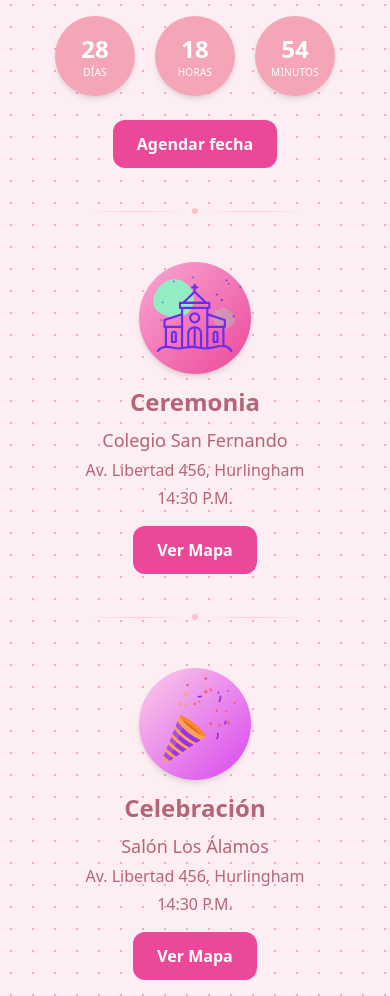
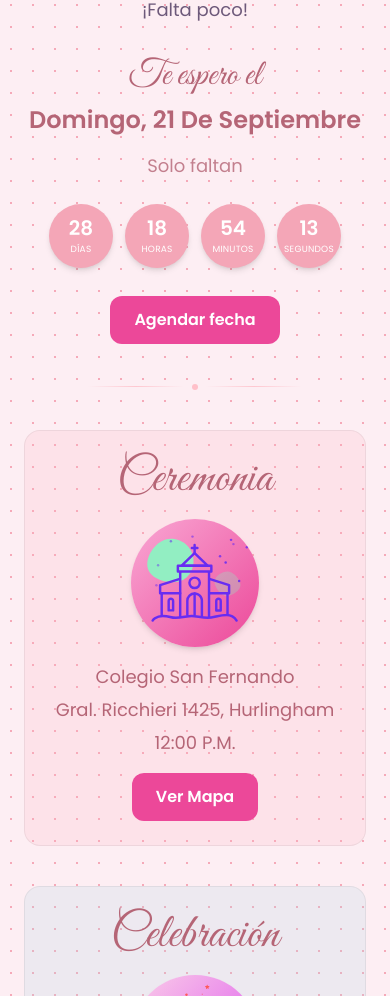
Before and after one commit to mmmedina/invitacion-comunion, a React (Vite) app: page / in a window 390 px wide. Shown: the part 1004-2000 px from the top of the page. Built offline with nearby package versions, Linux system fonts and the light colour scheme.

Commit message:
new changes

```diff
--- a/src/Invitation.tsx
+++ b/src/Invitation.tsx
@@ -13,12 +13,12 @@ const INVITE = {
   duracionMin: 60,
   portada: '/Bautismo Chofi-31.jpg',
   colores: {
-    fondo: '#fff7f9', // rosa muy suave de fondo
-    papel: '#fdeef3', // rosa pálido para las secciones
-    primario: '#b56576', // rosado oscuro pastel (para textos principales)
-    secundario: '#6d597a', // violeta apagado pastel (para contraste)
-    rosa: '#f4a6b7', // para countdown circles
-    rosaBtn: '#ec4899', // rosa sólido botones
+    fondo: '#fff7f9',
+    papel: '#fdeef3',
+    primario: '#b56576',
+    secundario: '#6d597a',
+    rosa: '#f4a6b7',
+    rosaBtn: '#ec4899',
     rosaBtnHover: '#db2777',
     gradCerFrom: '#f9a8d4',
     gradCerTo: '#ec4899',
@@ -26,13 +26,18 @@ const INVITE = {
     gradCelTo: '#d946ef',
     gradDressFrom: '#c084fc',
     gradDressTo: '#7c3aed',
+    // pasteles súper suaves para los recuadros
+    pastelCer: 'rgba(255, 182, 193, 0.20)', // rosado muy tenue
+    pastelCel: 'rgba(173, 216, 230, 0.20)', // celeste muy tenue
+    pastelDress: 'rgba(221, 160, 221, 0.20)', // lavanda muy tenue
+    pastelBorder: 'rgba(0,0,0,0.06)',
   },
   ceremonia: {
     titulo: 'Ceremonia',
     lugar: 'Colegio San Fernando',
     fechaTexto: '12:00 P.M.',
     horaTexto: '12:00 P.M.',
-    direccion: 'Gral.Ricchieri 1425 Hurlingham',
+    direccion: 'Gral. Ricchieri 1425, Hurlingham',
     mapsQuery: 'Colegio San Fernando, Hurlingham',
   },
   celebracion: {
@@ -62,24 +67,30 @@ function useCountdown(target: Date) {
     );
     return () => clearInterval(id);
   }, [target]);
+
   const d = Math.floor(diff / (1000 * 60 * 60 * 24));
   const h = Math.floor((diff / (1000 * 60 * 60)) % 24);
   const m = Math.floor((diff / (1000 * 60)) % 60);
-  return { d, h, m };
+  const s = Math.floor((diff / 1000) % 60);
+  return { d, h, m, s };
 }
 
 function downloadICS() {
   const start = new Date(INVITE.fechaISO);
   const end = new Date(start.getTime() + INVITE.duracionMin * 60000);
-  const ics = `BEGIN:VCALENDAR\nVERSION:2.0\nPRODID:-//Invite//ES\nBEGIN:VEVENT\nUID:${crypto.randomUUID()}\nDTSTAMP:${
-    start.toISOString().replace(/[-:]/g, '').split('.')[0]
-  }Z\nDTSTART:${
-    start.toISOString().replace(/[-:]/g, '').split('.')[0]
-  }Z\nDTEND:${
-    end.toISOString().replace(/[-:]/g, '').split('.')[0]
-  }Z\nSUMMARY:Primera Comunión de ${INVITE.nombreNina}\nDESCRIPTION:${
-    INVITE.ceremonia.lugar
-  }\nLOCATION:${INVITE.ceremonia.lugar}\nEND:VEVENT\nEND:VCALENDAR`;
+  const ics = `BEGIN:VCALENDAR
+VERSION:2.0
+PRODID:-//Invite//ES
+BEGIN:VEVENT
+UID:${crypto.randomUUID()}
+DTSTAMP:${start.toISOString().replace(/[-:]/g, '').split('.')[0]}Z
+DTSTART:${start.toISOString().replace(/[-:]/g, '').split('.')[0]}Z
+DTEND:${end.toISOString().replace(/[-:]/g, '').split('.')[0]}Z
+SUMMARY:Primera Comunión de ${INVITE.nombreNina}
+DESCRIPTION:${INVITE.ceremonia.lugar}
+LOCATION:${INVITE.ceremonia.lugar}
+END:VEVENT
+END:VCALENDAR`;
   const url = URL.createObjectURL(new Blob([ics], { type: 'text/calendar' }));
   const a = document.createElement('a');
   a.href = url;
@@ -90,25 +101,36 @@ function downloadICS() {
   URL.revokeObjectURL(url);
 }
 
+// Formatea "Martes 13 de Septiembre"
+function fechaLargaEs(date: Date) {
+  const s = date.toLocaleDateString('es-AR', {
+    weekday: 'long',
+    day: 'numeric',
+    month: 'long',
+  });
+  return s.replace(/\b\p{L}/gu, (c) => c.toUpperCase());
+}
+
 const CountdownCircles: React.FC<{ date: Date }> = ({ date }) => {
-  const { d, h, m } = useCountdown(date);
+  const { d, h, m, s } = useCountdown(date);
   const items = [
     { v: d, label: 'Días' },
     { v: h, label: 'Horas' },
     { v: m, label: 'Minutos' },
+    { v: s, label: 'Segundos' },
   ];
   return (
-    <div className="flex justify-center gap-5 mt-6">
+    <div className="flex justify-center gap-3 mt-6 sm:gap-5 flex-nowrap">
       {items.map(({ v, label }) => (
         <div
           key={label}
-          className="w-20 h-20 sm:w-24 sm:h-24 rounded-full flex flex-col items-center justify-center shadow-md"
+          className="flex flex-col items-center justify-center w-16 h-16 rounded-full shadow-md sm:w-24 sm:h-24"
           style={{ backgroundColor: INVITE.colores.rosa }}
         >
-          <span className="text-2xl sm:text-3xl font-bold text-white">
+          <span className="text-xl font-bold text-white sm:text-3xl">
             {String(v).padStart(2, '0')}
           </span>
-          <span className="text-[10px] sm:text-xs uppercase tracking-wide text-white">
+          <span className="text-[9px] sm:text-xs uppercase tracking-wide text-white">
             {label}
           </span>
         </div>
@@ -117,41 +139,59 @@ const CountdownCircles: React.FC<{ date: Date }> = ({ date }) => {
   );
 };
 
-const IconLottieBubble: React.FC<{
-  anim?: unknown;
-  from: string;
-  to: string;
+// Tarjeta pastel para secciones con título ARRIBA e ícono más grande
+const SectionCard: React.FC<{
+  bg: string;
   title: string;
-}> = ({ anim, from, to, title }) => (
+  iconAnim: unknown;
+  gradFrom: string;
+  gradTo: string;
+  children: React.ReactNode;
+}> = ({ bg, title, iconAnim, gradFrom, gradTo, children }) => (
   <div
-    className="w-28 h-28 rounded-full overflow-hidden shadow-md mx-auto"
-    style={{ background: `linear-gradient(135deg, ${from}, ${to})` }}
+    className="p-6 mt-10 text-center border sm:mt-12 rounded-2xl sm:p-8"
+    style={{ background: bg, borderColor: INVITE.colores.pastelBorder }}
+  >
+    <h3
+      className="mb-4 text-5xl font-normal sm:text-6xl"
+      style={{ fontFamily: "'Great Vibes', cursive" }}
+    >
+      {title}
+    </h3>
+
+    <div
+      className="w-32 h-32 mx-auto overflow-hidden rounded-full shadow-md sm:w-36 sm:h-36"
+      style={{ background: `linear-gradient(135deg, ${gradFrom}, ${gradTo})` }}
       title={title}
     >
-    {anim ? (
+      {iconAnim ? (
         <Lottie
-        animationData={anim}
+          animationData={iconAnim}
           loop
           style={{ width: '100%', height: '100%' }}
         />
       ) : (
-      <div className="w-full h-full grid place-items-center text-white/80 text-xs px-3 text-center">
+        <div className="grid w-full h-full px-3 text-sm text-center place-items-center text-white/80">
           Animación {title}
         </div>
       )}
     </div>
+
+    <div className="mt-4">{children}</div>
+  </div>
 );
 
 const Divider: React.FC = () => (
-  <div className="my-10 flex items-center justify-center">
-    <div className="h-px w-24 bg-gradient-to-r from-transparent via-rose-300/50 to-transparent" />
+  <div className="flex items-center justify-center my-10">
+    <div className="w-24 h-px bg-gradient-to-r from-transparent via-rose-300/50 to-transparent" />
     <div className="mx-2 w-1.5 h-1.5 rounded-full bg-rose-300/60" />
-    <div className="h-px w-24 bg-gradient-to-r from-transparent via-rose-300/50 to-transparent" />
+    <div className="w-24 h-px bg-gradient-to-r from-transparent via-rose-300/50 to-transparent" />
   </div>
 );
 
 export default function Invitation() {
   const fecha = useMemo(() => new Date(INVITE.fechaISO), []);
+  const fechaBonita = useMemo(() => fechaLargaEs(fecha), [fecha]);
 
   return (
     <div
@@ -162,7 +202,7 @@ export default function Invitation() {
       }}
     >
       <div className="grid lg:grid-cols-2 h-auto lg:h-screen max-w-[1200px] mx-auto bg-white shadow-xl">
-        {/* PORTADA */}
+        {/* PORTADA (sin cambios de tamaño) */}
         <section
           className="relative grid place-items-center h-[100svh] min-h-[560px] lg:min-h-0"
           style={{
@@ -170,9 +210,9 @@ export default function Invitation() {
           }}
         >
           <div className="absolute inset-0 bg-gradient-to-b lg:bg-gradient-to-r from-black/15 to-black/55" />
-          <div className="relative z-10 text-center text-white px-6 py-8">
+          <div className="relative z-10 px-6 py-8 text-center text-white">
             <h1
-              className="text-6xl"
+              className="text-7xl"
               style={{ fontFamily: "'Great Vibes', cursive" }}
             >
               {INVITE.titulo}
@@ -184,8 +224,9 @@ export default function Invitation() {
               Sofía
             </p>
           </div>
+
           <div
-            className="absolute bottom-7 left-1/2 -translate-x-1/2 z-10 text-white/90 animate-bounce lg:hidden"
+            className="absolute z-10 -translate-x-1/2 bottom-7 left-1/2 text-white/90 animate-bounce lg:hidden"
             aria-hidden="true"
           >
             <svg
@@ -199,6 +240,7 @@ export default function Invitation() {
               <polyline points="6 9 12 15 18 9"></polyline>
             </svg>
           </div>
+
           <div
             className="pointer-events-none absolute bottom-0 left-0 right-0 h-6 rounded-t-[18px]"
             style={{ background: INVITE.colores.papel }}
@@ -214,69 +256,94 @@ export default function Invitation() {
             backgroundSize: '22px 22px',
           }}
         >
-          <div className="flex-1 overflow-y-auto px-6 py-6 lg:py-10">
-            <div className="max-w-[620px] mx-auto text-center">
-              <h2 className="text-3xl font-bold">¡Estás invitado!</h2>
+          <div className="flex-1 px-6 py-6 overflow-y-auto lg:py-10">
+            <div
+              className="max-w-[620px] mx-auto text-center text-[18px] sm:text-[19px] leading-relaxed"
+              style={{ fontFamily: "'Poppins', sans-serif" }}
+            >
+              <h2
+                className="text-6xl font-normal sm:text-6xl"
+                style={{ fontFamily: "'Great Vibes', cursive" }}
+              >
+                ¡Estás invitado!
+              </h2>
+
               <p
-                className="mt-2 text-lg sm:text-xl font-medium"
+                className="mt-3 sm:mt-4 text-[18px] sm:text-[20px] font-medium"
                 style={{ color: INVITE.colores.secundario }}
               >
                 Me encantaría que seas parte de este momento tan especial para
                 mí. ¡Falta poco!
               </p>
 
+              {/* Encabezados del countdown (más grandes) */}
+              <div className="mt-8">
+                <div
+                  className="text-4xl sm:text-5xl"
+                  style={{ fontFamily: "'Great Vibes', cursive" }}
+                >
+                  Te espero el
+                </div>
+                <div className="mt-2 text-2xl font-semibold sm:text-3xl">
+                  {fechaBonita}
+                </div>
+                <div className="mt-4 text-lg sm:text-xl opacity-80">
+                  Solo faltan
+                </div>
+
                 <CountdownCircles date={fecha} />
+              </div>
 
-              <div className="mt-6">
+              {/* Botón (tamaño fijo) */}
+              <div className="mt-7">
                 <button
                   onClick={downloadICS}
-                  className="px-6 py-3 rounded-xl font-semibold text-white transition"
+                  className="px-6 py-3 text-base font-semibold text-white rounded-xl"
                   style={{ backgroundColor: INVITE.colores.rosaBtn }}
                 >
                   Agendar fecha
                 </button>
               </div>
+
               <Divider />
 
               {/* CEREMONIA */}
-              <div className="mt-12 text-center">
-                <IconLottieBubble
-                  anim={ceremoniaAnim}
-                  from={INVITE.colores.gradCerFrom}
-                  to={INVITE.colores.gradCerTo}
-                  title="Ceremonia"
-                />
-                <h3 className="mt-3 text-2xl font-bold">
-                  {INVITE.ceremonia.titulo}
-                </h3>
-                <p className="mt-2 text-lg">{INVITE.ceremonia.lugar}</p>
-                <p className="mt-1">{INVITE.celebracion.direccion}</p>
-                <p className="mt-1">{INVITE.celebracion.fechaTexto}</p>
+              <SectionCard
+                bg={INVITE.colores.pastelCer}
+                title={INVITE.ceremonia.titulo}
+                iconAnim={ceremoniaAnim}
+                gradFrom={INVITE.colores.gradCerFrom}
+                gradTo={INVITE.colores.gradCerTo}
+              >
+                <p className="mt-2 text-lg sm:text-xl">
+                  {INVITE.ceremonia.lugar}
+                </p>
+                <p className="mt-1">{INVITE.ceremonia.direccion}</p>
+                <p className="mt-1">{INVITE.ceremonia.fechaTexto}</p>
                 <a
                   href={`https://www.google.com/maps/search/?api=1&query=${encodeURIComponent(
                     INVITE.ceremonia.mapsQuery
                   )}`}
                   target="_blank"
                   rel="noreferrer"
-                  className="mt-4 inline-block px-6 py-3 rounded-xl font-semibold text-white"
+                  className="inline-block px-6 py-3 mt-4 text-base font-semibold text-white rounded-xl"
                   style={{ backgroundColor: INVITE.colores.rosaBtn }}
                 >
                   Ver Mapa
                 </a>
-              </div>
-              <Divider />
+              </SectionCard>
+
               {/* CELEBRACIÓN */}
-              <div className="mt-12 text-center">
-                <IconLottieBubble
-                  anim={celebracionAnim}
-                  from={INVITE.colores.gradCelFrom}
-                  to={INVITE.colores.gradCelTo}
-                  title="Celebración"
-                />
-                <h3 className="mt-3 text-2xl font-bold">
-                  {INVITE.celebracion.titulo}
-                </h3>
-                <p className="mt-2 text-lg">{INVITE.celebracion.lugar}</p>
+              <SectionCard
+                bg={INVITE.colores.pastelCel}
+                title={INVITE.celebracion.titulo}
+                iconAnim={celebracionAnim}
+                gradFrom={INVITE.colores.gradCelFrom}
+                gradTo={INVITE.colores.gradCelTo}
+              >
+                <p className="mt-2 text-lg sm:text-xl">
+                  {INVITE.celebracion.lugar}
+                </p>
                 <p className="mt-1">{INVITE.celebracion.direccion}</p>
                 <p className="mt-1">{INVITE.celebracion.fechaTexto}</p>
                 <a
@@ -285,29 +352,27 @@ export default function Invitation() {
                   )}`}
                   target="_blank"
                   rel="noreferrer"
-                  className="mt-4 inline-block px-6 py-3 rounded-xl font-semibold text-white"
+                  className="inline-block px-6 py-3 mt-4 text-base font-semibold text-white rounded-xl"
                   style={{ backgroundColor: INVITE.colores.rosaBtn }}
                 >
                   Ver Mapa
                 </a>
-              </div>
-              <Divider />
+              </SectionCard>
+
               {/* DRESS CODE */}
-              <div className="mt-12 text-center">
-                <IconLottieBubble
-                  anim={dresscodeAnim}
-                  from={INVITE.colores.gradDressFrom}
-                  to={INVITE.colores.gradDressTo}
-                  title="Dress Code"
-                />
-                <h3 className="mt-3 text-2xl font-bold">
-                  {INVITE.dress.titulo}
-                </h3>
+              <SectionCard
+                bg={INVITE.colores.pastelDress}
+                title={INVITE.dress.titulo}
+                iconAnim={dresscodeAnim}
+                gradFrom={INVITE.colores.gradDressFrom}
+                gradTo={INVITE.colores.gradDressTo}
+              >
                 <p className="mt-2">{INVITE.dress.texto}</p>
-              </div>
+              </SectionCard>
+
               {/* SECCIÓN FINAL EN NEGATIVO */}
               <section
-                className="mt-16 text-center py-12 rounded-2xl shadow-md"
+                className="py-12 mt-16 text-center shadow-md rounded-2xl"
                 style={{
                   backgroundColor: 'rgba(181, 101, 118, 0.85)',
                   color: INVITE.colores.fondo,
@@ -316,11 +381,15 @@ export default function Invitation() {
                   backgroundSize: '18px 18px',
                 }}
               >
-                <h3 className="text-4xl font-semibold">¡Te espero!</h3>
+                <h3
+                  className="text-5xl font-normal sm:text-6xl"
+                  style={{ fontFamily: "'Great Vibes', cursive" }}
+                >
+                  ¡Te espero!
+                </h3>
                 <p className="mt-2 opacity-90">
                   Confirmá tu asistencia por WhatsApp
                 </p>
-
                 <a
                   href={`https://wa.me/${
                     INVITE.whatsapp
@@ -329,13 +398,12 @@ export default function Invitation() {
                   )}`}
                   target="_blank"
                   rel="noreferrer"
-                  className="mt-6 inline-flex items-center justify-center gap-2 px-8 py-3 rounded-xl font-semibold transition"
+                  className="inline-flex items-center justify-center gap-2 px-8 py-3 mt-6 text-base font-semibold transition rounded-xl"
                   style={{
-                    backgroundColor: INVITE.colores.fondo, // botón clarito
-                    color: INVITE.colores.primario, // texto en color fuerte
+                    backgroundColor: INVITE.colores.fondo,
+                    color: INVITE.colores.primario,
                   }}
                 >
-                  {/* Ícono WhatsApp */}
                   <svg
                     aria-hidden="true"
                     width="18"
```
Lines whose indentation alone changed are shown as unchanged.
